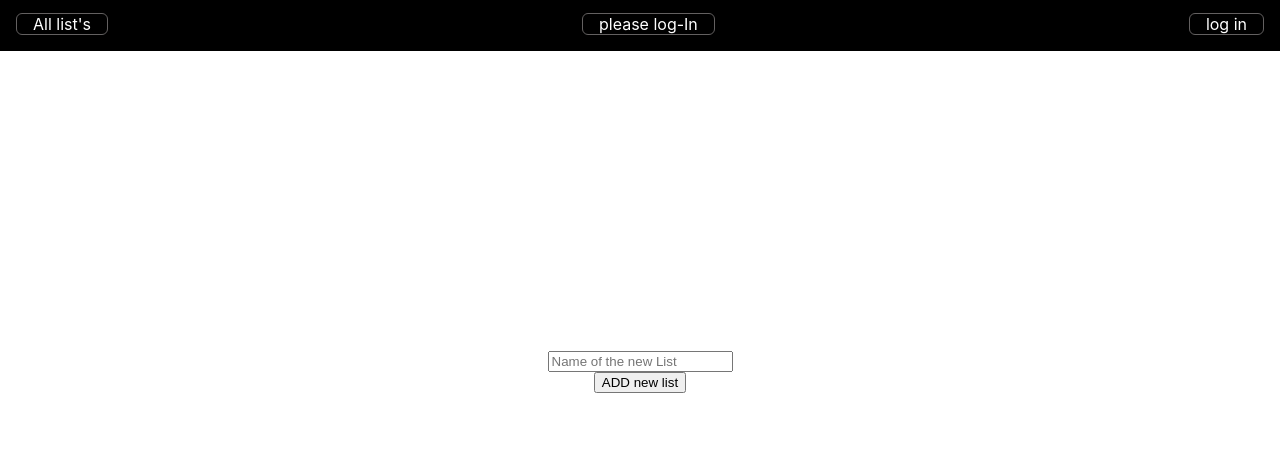
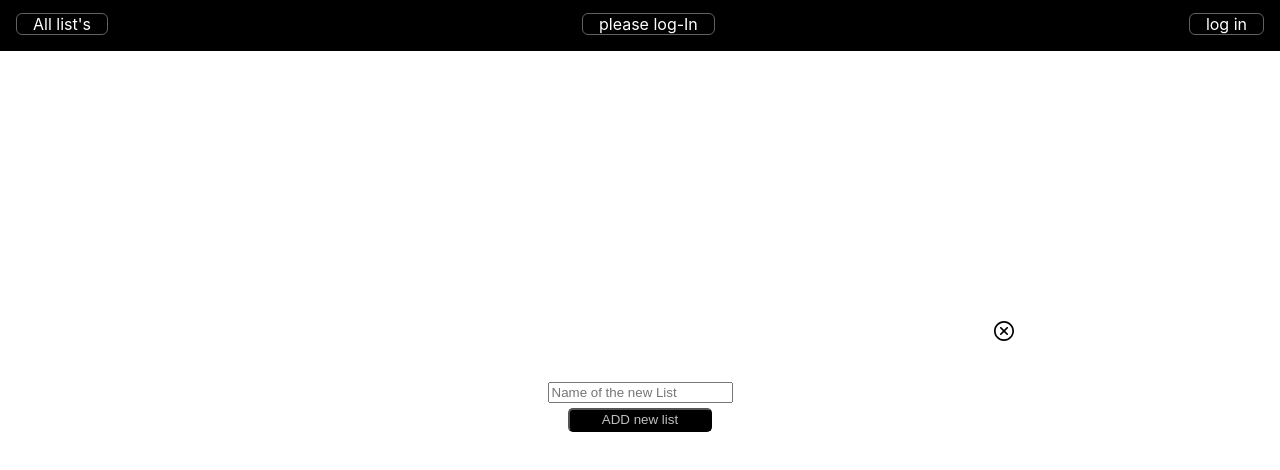
Before and after one commit to Luka-dot/familyShopper, a React (Create React App) app: page / in a window 1280 px wide. Both pictures are taken after a click on the button "ADD new list". Shown: the top 470 px of the page. Built offline with nearby package versions, Linux system fonts and the light colour scheme; no server answers.

Commit message:
styling for router Link changed and size scales for list item

```diff
--- a/src/components/directory/directory-componenet.jsx
+++ b/src/components/directory/directory-componenet.jsx
@@ -19,7 +19,7 @@
                 {
                     props.mainList.map((props) => (
                         <div key={props.id} className="directory-card" onClick={() => handleSelectList(props.id)} parentindex={handleSelectList(props.id)}>
-                            <Link to={{pathname:"/mainList/:id", selectedItemId: props.id }} >
+                            <Link to={{pathname:"/mainList/:id", selectedItemId: props.id }} style={{ color: 'inherit', textDecoration: 'inherit'}} >
                             <h2>{props.name}</h2>
                             <p>Created : {props.created}</p>
                             <p>{props.listDetail.length} items on this list.</p>
--- a/src/components/header/header-component.jsx
+++ b/src/components/header/header-component.jsx
@@ -7,11 +7,14 @@ import './header.styles.scss';
 
 const Header = ({ currentUser }) => {
 
+
     return (
         <div>
         { currentUser ? (
             <div className="header-main-container">
-                <Link to='/'><p>All list's</p></Link>
+                <Link to='/'
+                    style={{ color: 'inherit', textDecoration: 'inherit'}}
+                ><p>All list's</p></Link>
                 <p>{currentUser.displayName}</p>
                 <p>log in</p>
             </div>
--- a/src/components/header/header.styles.scss
+++ b/src/components/header/header.styles.scss
@@ -15,4 +15,5 @@
         border: solid 1px rgb(99, 96, 96);
         border-radius: 6px;
     }
+
 }
--- a/src/components/list-item/list-item.component.jsx
+++ b/src/components/list-item/list-item.component.jsx
@@ -1,5 +1,6 @@
 import React from 'react';
 
+import deleteIcon from '../../assets/delete.svg';
 import './list-item.styles.scss';
 
 const ListItem = (props) => {
@@ -12,7 +13,7 @@ const ListItem = (props) => {
                 <p className="item-text-completed">{props.text}</p>
             }
             </div>
-            <div className="delete-button" onClick={() => props.deleteItem(props.id, props.elementsIndex)}>x</div>
+            <img className="delete-button" src={deleteIcon} onClick={() => props.deleteItem(props.id, props.elementsIndex)}></img>
         </div>
     )
 };
--- a/src/components/list-item/list-item.styles.scss
+++ b/src/components/list-item/list-item.styles.scss
@@ -3,7 +3,7 @@
     flex-direction: row;
     justify-content: center;
     align-items: center;
-    height: 40px;
+    min-height: 40px;
     border: 2px solid grey;
     border-radius: 3px;
     margin-top: 3px;
@@ -29,4 +29,5 @@
     font-weight: bold;
     font-size: x-large;
     color: brown;
+    width: 20px;
 }
--- a/src/pages/home-page/home-page-component.jsx
+++ b/src/pages/home-page/home-page-component.jsx
@@ -5,6 +5,7 @@ import DirectiryList from '../../components/directory/directory-componenet';
 import { addNewDirectoryList } from '../../redux/actions';
 
 import './home-page.styles.scss';
+import closeIcon from '../../assets/delete-button.svg';
 
 const HomePage = (props) => {
     const [addListStarted, setAddListStarted] = useState(false);
@@ -37,10 +38,14 @@ const HomePage = (props) => {
             </div>
             ):(
             <div className='home-wrapper' >
-                <form>
-                    <input type="text" placeholder="Name of the new List" onChange={(e) => handleNameChange(e) } />
-                </form>
-                <button className="enterNewDir" type="submit" onClick={handleAddDirectory}>ADD new list</button>
+                <div className="new-directory-wrapper">
+                    <img src={closeIcon} className="cancel-new-directory-list" onClick={() => setAddListStarted(false)}></img>
+                </div>
+                    <form className="directory-form">
+                        <input type="text" placeholder="Name of the new List" onChange={(e) => handleNameChange(e) } />
+                    </form>
+                    <button className="enterNewDir" type="submit" onClick={handleAddDirectory}>ADD new list</button>
+
             </div>
             )
             }
--- a/src/pages/home-page/home-page.styles.scss
+++ b/src/pages/home-page/home-page.styles.scss
@@ -19,4 +19,37 @@
         color: silver;
         border-radius: 5px;
     }
+
+    .directory-form {
+        margin-bottom: 5px;
+    }
+
+    .enterNewDir {
+        background-color: black;
+        color: silver;
+        width: 18vh;
+        height: 3vh;
+        border-radius: 5px;
+    }
+
+
+
+    .new-directory-wrapper {
+        display: flex;
+        flex-direction: column;
+        align-items: flex-end;
+        width: 60%;
+
+
+        .cancel-new-directory-list {
+            margin: 10px;
+            margin-bottom: 40px;
+            border: none;
+            background-color: white;
+            font-weight: bolder;
+            font-size: medium;
+            color: rgb(133, 127, 127);
+            width: 20px;
+        }
+    }
 }
```
Also changed, not shown: src/assets/delete-button.svg (added), src/assets/delete.svg (added).
